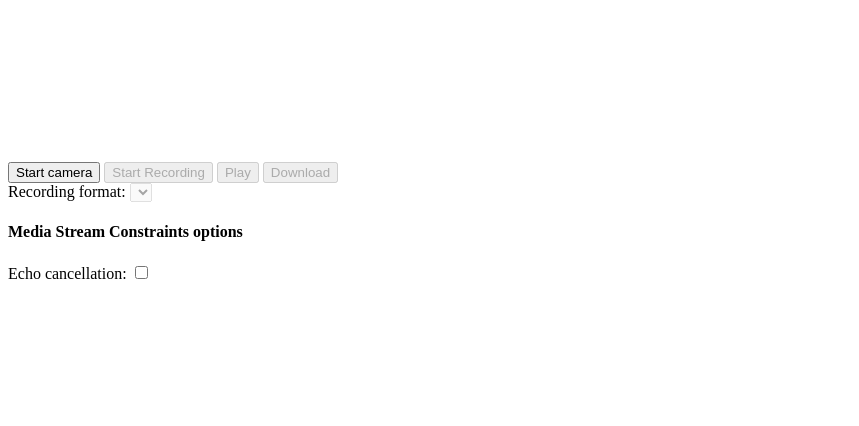
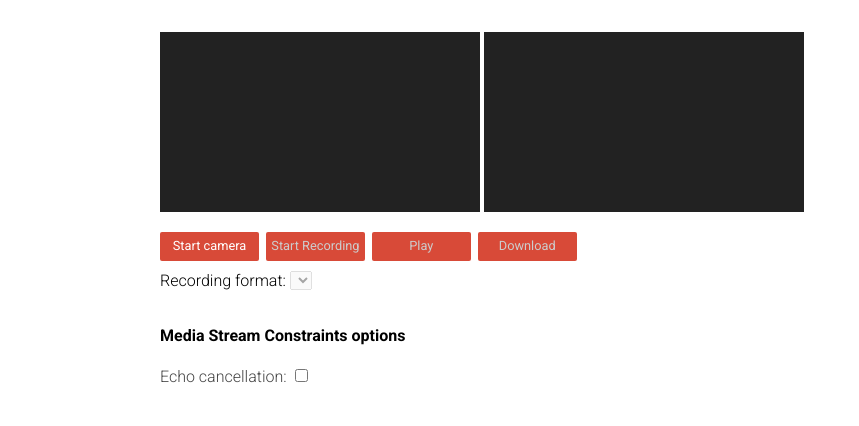
Before and after one commit to gautamtiwari007/mediaRecorderAPImp4, a plain HTML site: page index.html in a window 1280 px wide. Shown: the whole page, without its empty margins (0-859 px from the left). Drawn offline with Linux system fonts and the light colour scheme.

Commit message:
Styles path corrected

```diff
--- a/index.html
+++ b/index.html
@@ -14,8 +14,8 @@
 
     <link rel="icon" sizes="192x192" href="../../../images/webrtc-icon-192x192.png">
     <link href="//fonts.googleapis.com/css?family=Roboto:300,400,500,700" rel="stylesheet" type="text/css">
-    <link rel="stylesheet" href="./public/styles2.css">
-    <link rel="stylesheet" href="./public/styles.css">
+    <link rel="stylesheet" href="./main.css">
+    <link rel="stylesheet" href="./css/main.css">
 
 </head>
 
```
